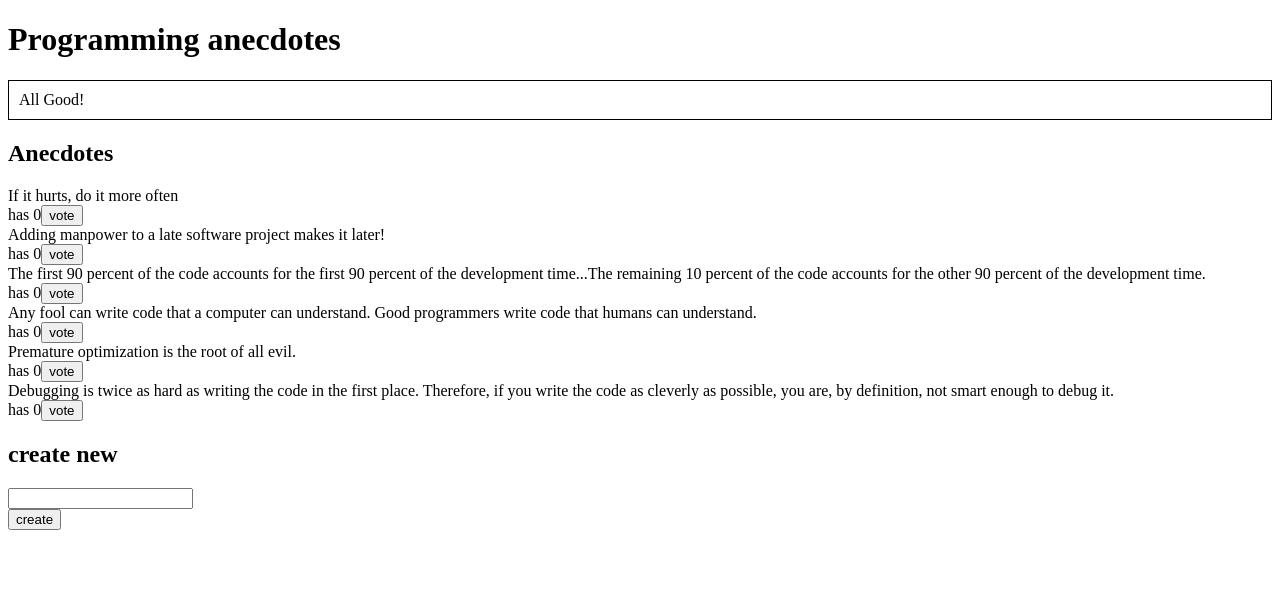
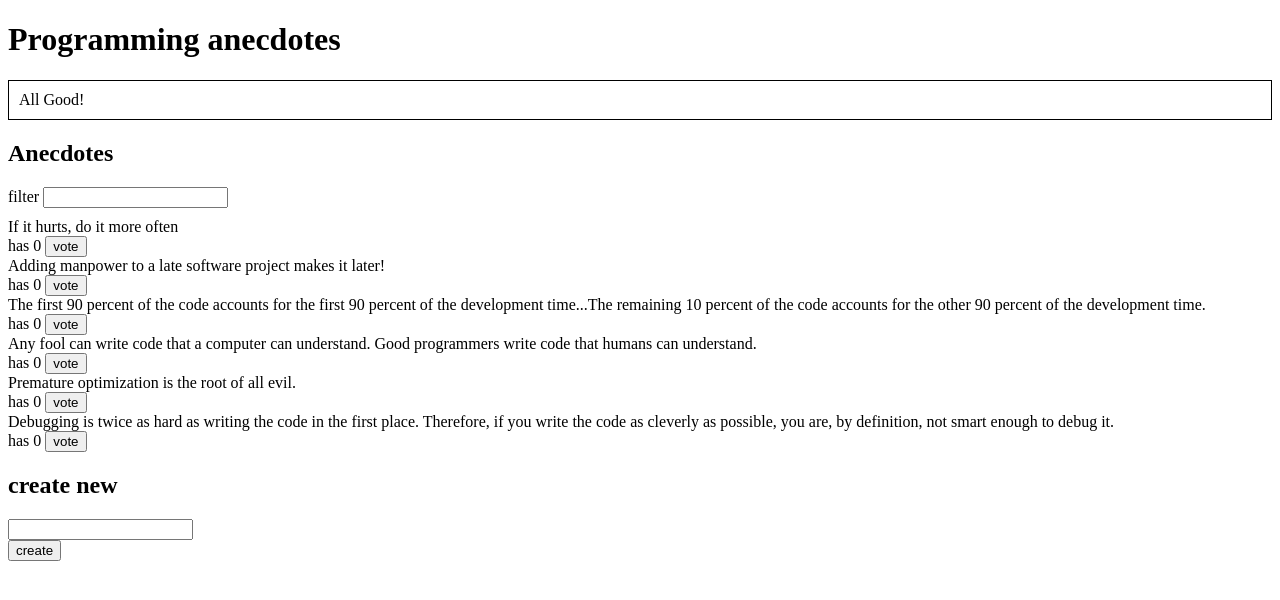
Before and after one commit to pasunmaa/anecdotesv2, a React (Create React App) app: page / in a window 1280 px wide. Shown: the top 600 px of the page. Built offline with nearby package versions, Linux system fonts and the light colour scheme.

Commit message:
Tehtävä 6.5 valmis

```diff
--- a/src/components/AnecdoteForm.js
+++ b/src/components/AnecdoteForm.js
@@ -7,13 +7,20 @@ class AnecdoteForm extends React.Component {
   handleSubmit = (e) => {
     e.preventDefault()
     const content = e.target.anecdote.value
-    this.context.store.dispatch(
-      actionFor.anecdoteCreation(content))
-    e.target.anecdote.value = ''
-    this.context.store.dispatch(
-      notificationSet('You have created a new anecodote \''+content+'\''))
+    if (content.length)
+    {
+      this.context.store.dispatch(
+        actionFor.anecdoteCreation(content))
+      e.target.anecdote.value = ''
+      this.context.store.dispatch(
+        notificationSet('You have created a new anecodote \''+content+'\''))
+    }
+    else
+      this.context.store.dispatch(
+        notificationSet('Anekdootti ei saa olla tyhjä'))
     window.setTimeout(() => this.context.store.dispatch(
       notificationReset()), 5000)
+
   }
   render() {
     return (
--- a/src/components/AnecdoteList.js
+++ b/src/components/AnecdoteList.js
@@ -1,5 +1,6 @@
 import React from 'react'
 import PropTypes from 'prop-types'
+import Filter from './Filter'
 import { actionFor } from '../reducers/anecdoteReducer'
 import { notificationSet, notificationReset } from '../reducers/notificationReducer'
 
@@ -16,18 +17,27 @@ class AnecdoteList extends React.Component {
       notificationReset()), 5000)
   }
 
+  filteredAnecdotes = (filter) => {
+    if (filter.length)
+      return this.context.store.getState().anecdotes.filter(
+        a => a.content.indexOf(filter) !== -1)
+    else
+      return this.context.store.getState().anecdotes
+  }
+
   render() {
-    const anecdotes = this.context.store.getState().anecdotes
+    const anecdotes = this.filteredAnecdotes(this.context.store.getState().filter)
     return (
       <div>
         <h2>Anecdotes</h2>
+        <Filter />
         {anecdotes.sort((a, b) => b.votes - a.votes).map(anecdote =>
           <div key={anecdote.id}>
             <div>
               {anecdote.content}
             </div>
             <div>
-              has {anecdote.votes}
+              has {anecdote.votes} {'  '}
               <button onClick={ this.vote(anecdote.id) }>
                 vote
               </button>
--- /dev/null
+++ b/src/components/Filter.js
@@ -0,0 +1,27 @@
+import React from 'react'
+import PropTypes from 'prop-types'
+import { filterChange } from '../reducers/filterReducer'
+
+class Filter extends React.Component {
+  handleChange = (event) => {
+    this.context.store.dispatch(filterChange(event.target.value))
+  }
+
+  render() {
+    const style = {
+      marginBottom: 10
+    }
+
+    return (
+      <div style={style}>
+        filter <input onChange={this.handleChange}/>
+      </div>
+    )
+  }
+}
+
+Filter.contextTypes = {
+  store: PropTypes.object
+}
+
+export default Filter
--- a/src/index.js
+++ b/src/index.js
@@ -3,10 +3,12 @@ import ReactDOM from 'react-dom'
 import { createStore, combineReducers } from 'redux'
 import { Provider } from 'react-redux'
 import App from './App'
+import filterReducer from './reducers/filterReducer'
 import notificationReducer from './reducers/notificationReducer'
 import anecdoteReducer from './reducers/anecdoteReducer'
 
 const reducer = combineReducers({
+  filter: filterReducer,
   notification: notificationReducer,
   anecdotes: anecdoteReducer
 })
--- /dev/null
+++ b/src/reducers/filterReducer.js
@@ -0,0 +1,20 @@
+export const filterChange = (filter) => {
+  return {
+    type: 'SET_FILTER',
+    filter
+  }
+}
+
+const filterReducer = (state = 'ALL', action) => {
+  //console.log('ACTION: ', action)
+  switch (action.type) {
+  case 'SET_FILTER':
+    return action.filter
+  case 'ALL':
+    return ''
+  default:
+    return ''
+  }
+}
+
+export default filterReducer
```
